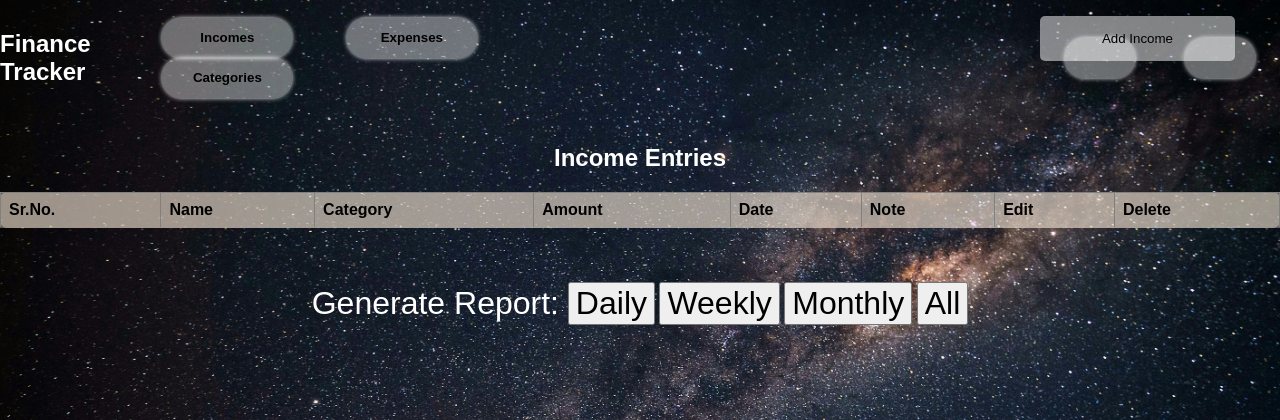
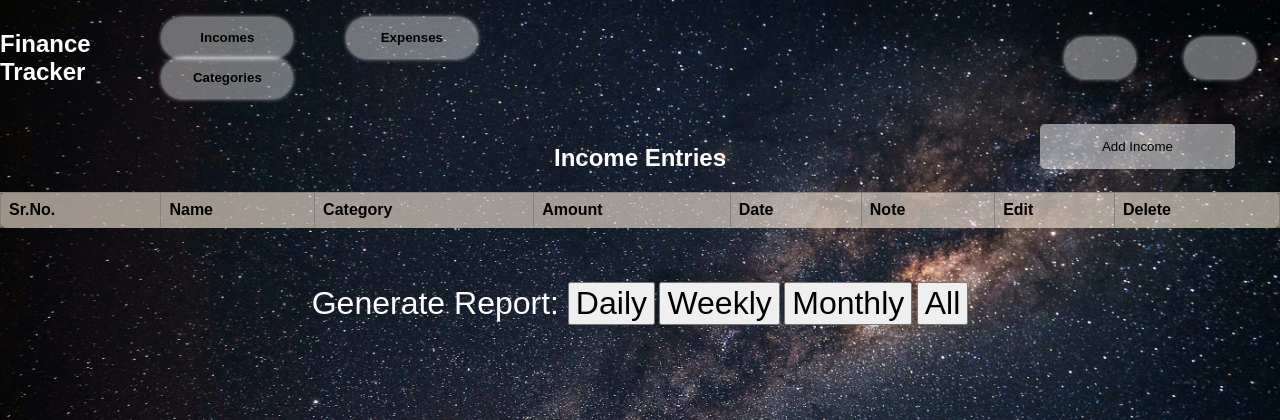
Before and after one commit to amulya195/finance_tracker, a Django app: page /incomes in a window 1280 px wide. Shown: the top 420 px of the page. Run offline with Django 4.2, Linux system fonts and the light colour scheme; a user stored in the database is signed in; data comes from the database, SQL or seed files in the repository; lists and menus that the app fills with data are empty.

Commit message:
changed css

```diff
--- a/static/css/income.css
+++ b/static/css/income.css
@@ -16,7 +16,6 @@ body {
 /* Add Income Button */
 #addIncomeButton {
     position: absolute;
-    top: 16px;
     right: 45px;
     background-color: rgba(255, 255, 255, 0.5);
     padding: 15px 62px;
```
